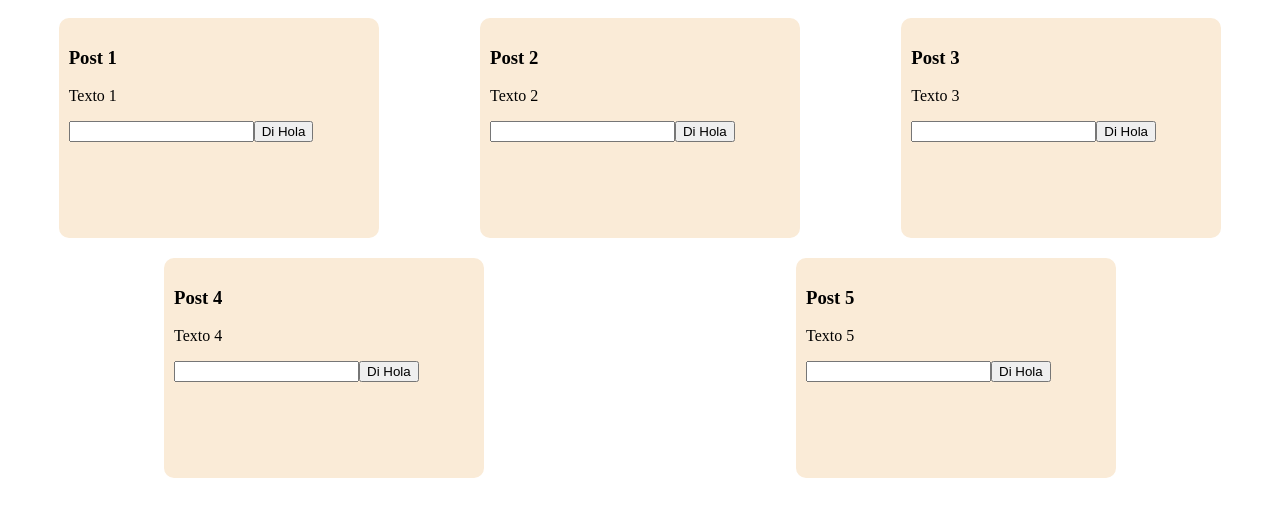
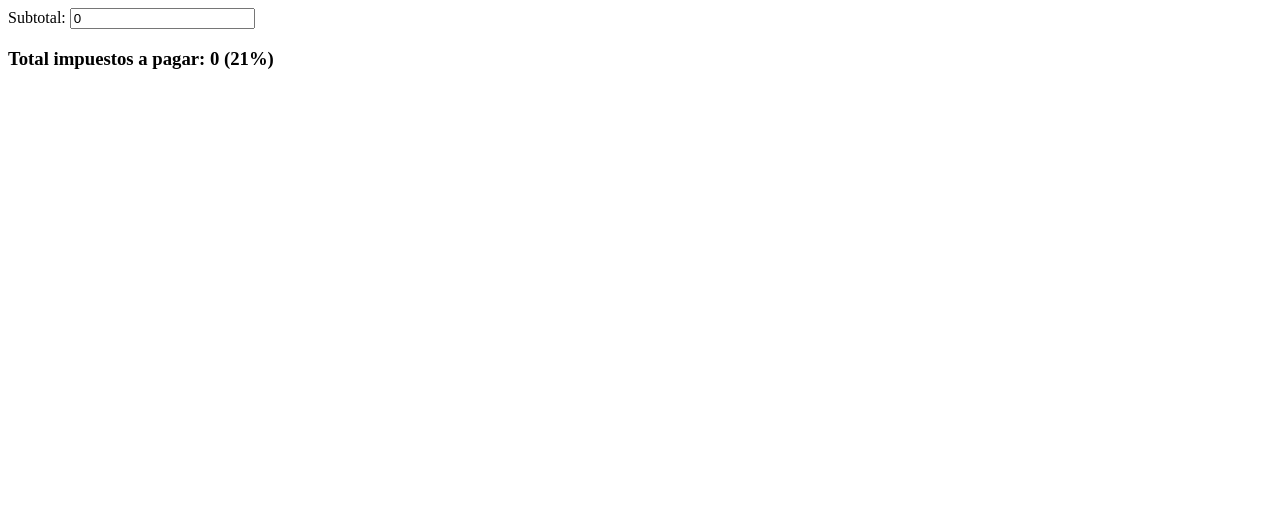
Before and after one commit to tiago2342t/vuejs3-project, a Vue app: page / in a window 1280 px wide. Shown: the top 516 px of the page. Built offline with nearby package versions, Linux system fonts and the light colour scheme.

Commit message:
Computed example

```diff
--- a/src/App.vue
+++ b/src/App.vue
@@ -1,9 +1,9 @@
 <template>
-  <PostList />
+  <ComputedExample />
 </template>
 
 <script lang="ts" setup>
-import PostList from './components/PostList.vue';
+import ComputedExample from './components/ComputedExample.vue';
 </script>
 
 <style></style>
--- /dev/null
+++ b/src/components/ComputedExample.vue
@@ -0,0 +1,17 @@
+<template>
+    <div>
+        <label>Subtotal: </label>
+        <input type="number" v-model="subtotal">
+        <h3>Total impuestos a pagar: {{ totalVat }} ({{ vat }}%)</h3>
+    </div>
+</template>
+
+<script setup lang="ts">
+import { Ref, ref, computed } from 'vue';
+
+const vat = 21;
+let subtotal: Ref<number> = ref(0);
+const totalVat = computed(() => (vat * subtotal.value) / 100);
+</script>
+
+<style scoped></style>
```
